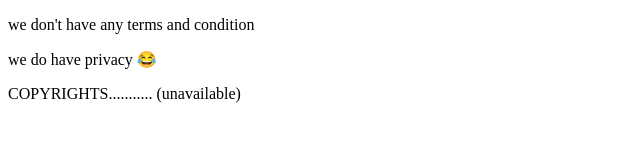
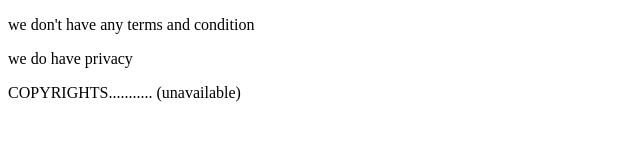
Before and after one commit to lordjojoking/jojo, a plain HTML site: page tc.html in a window 1280 px wide. Shown: the full height of the page, 0-640 px from the left. Drawn offline with Linux system fonts and the light colour scheme.

Commit message:
Update tc.html

```diff
--- a/tc.html
+++ b/tc.html
@@ -7,7 +7,7 @@
 </head>
 <body>
   <p>we don't have any terms and condition</p>
-  <p>we do have privacy 😂</p>
+  <p>we do have privacy</p>
   <p>COPYRIGHTS........... (unavailable)</p>
 </body>
 </html>
```
